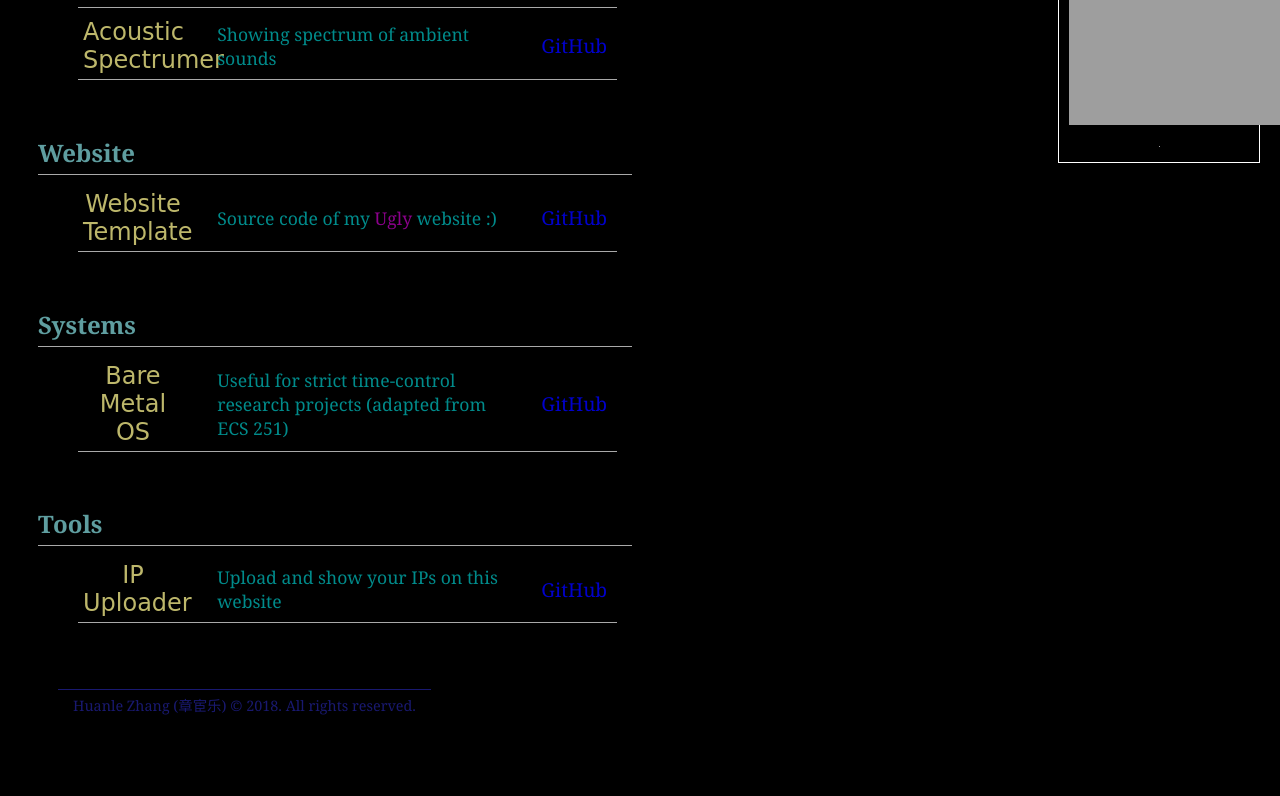
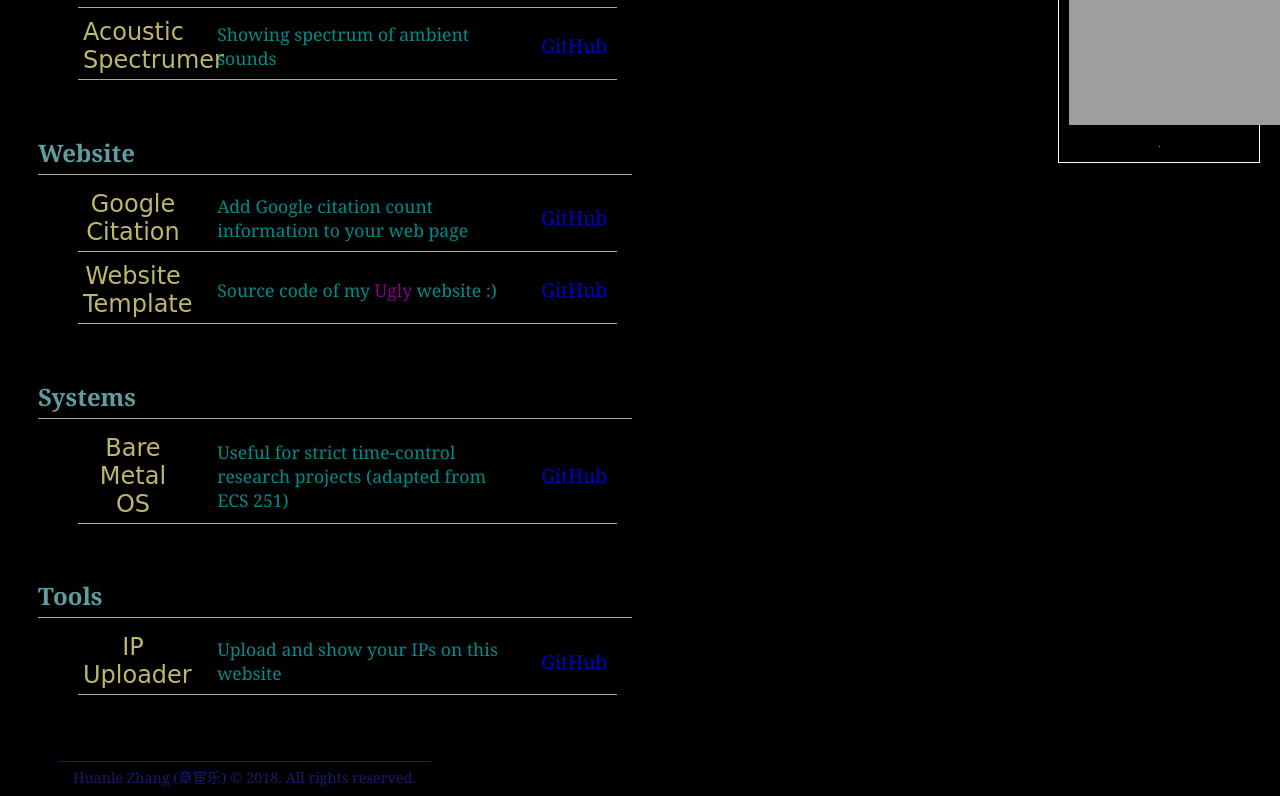
Before and after one commit to dtczhl/dtc-personal-website, a PHP site: page /resources.php in a window 1280 px wide. Shown: the part 330-1126 px from the top of the page. Before the commit the page ends 1045 px from the top, so only its background shows below. Run offline with PHP 8.4, Linux system fonts and the light colour scheme; grey boxes are pictures that could not be loaded.

Commit message:
update resource to include google citaiton

```diff
--- a/index.php
+++ b/index.php
@@ -8,7 +8,7 @@
 		<meta name="description" content="Homepage">
 		<meta name="keywords" content="Huanle Zhang, Biography, Homepage">
 		<meta name="author" content="Huanle Zhang">
-		<meta http-equiv="refresh" content="60"> <!-- refresh every 60s -->
+		<meta http-equiv="refresh" content="600"> <!-- refresh every 10 min -->
 		<meta name="viewport" content="width=device-width, initial-scale=1.0">
 
 		<link rel="shortcut icon" href="favicon.ico" /> <!-- Icon -->
--- a/interface.php
+++ b/interface.php
@@ -8,7 +8,7 @@
 		<meta name="description" content="Homepage">
 		<meta name="keywords" content="Huanle Zhang, IP, interface">
 		<meta name="author" content="Huanle Zhang">
-		<meta http-equiv="refresh" content="60"> <!-- refresh every 60s -->
+		<meta http-equiv="refresh" content="600"> <!-- refresh every 10 min -->
 		<meta name="viewport" content="width=device-width, initial-scale=1.0">
 
 		<link rel="shortcut icon" href="favicon.ico" /> <!-- Icon -->
--- a/publications.php
+++ b/publications.php
@@ -8,7 +8,7 @@
 		<meta name="description" content="Publications">
 		<meta name="keywords" content="Huanle Zhang, Publications">
 		<meta name="author" content="Huanle Zhang">
-		<meta http-equiv="refresh" content="60"> <!-- refresh every 60s -->
+		<meta http-equiv="refresh" content="600"> <!-- refresh every 10 min -->
 		<meta name="viewport" content="width=device-width, initial-scale=1.0">
 
 		<link rel="shortcut icon" href="favicon.ico" /> <!-- Icon -->
--- a/resources.php
+++ b/resources.php
@@ -8,7 +8,7 @@
 		<meta name="description" content="Resources">
 		<meta name="keywords" content="Huanle Zhang, Resources">
 		<meta name="author" content="Huanle Zhang">
-		<meta http-equiv="refresh" content="60"> <!-- refresh every 60s -->
+		<meta http-equiv="refresh" content="600"> <!-- refresh every 10 min -->
 		<meta name="viewport" content="width=device-width, initial-scale=1.0">
 
 		<link rel="shortcut icon" href="favicon.ico" /> <!-- Icon -->
@@ -62,6 +62,12 @@
 			<ul class="android_list bar_top">
 
 				<li>
+					<span class="project_name"> Google Citation </span>
+					<span class="project_description"> Add Google citation count information to your web page </span>
+					<a href="https://github.com/dtczhl/google-citation-helper" target="_blank" ref="author" class="github"></a>
+				</li>
+
+				<li>
 					<span class="project_name"> Website Template </span>
 					<span class="project_description"> Source code of my <span style="color: DarkMagenta;">Ugly</span> website :) </span>
 					<a href="https://github.com/dtczhl/Personal-website.git" target="_blank" ref="author" class="github"></a>
```
